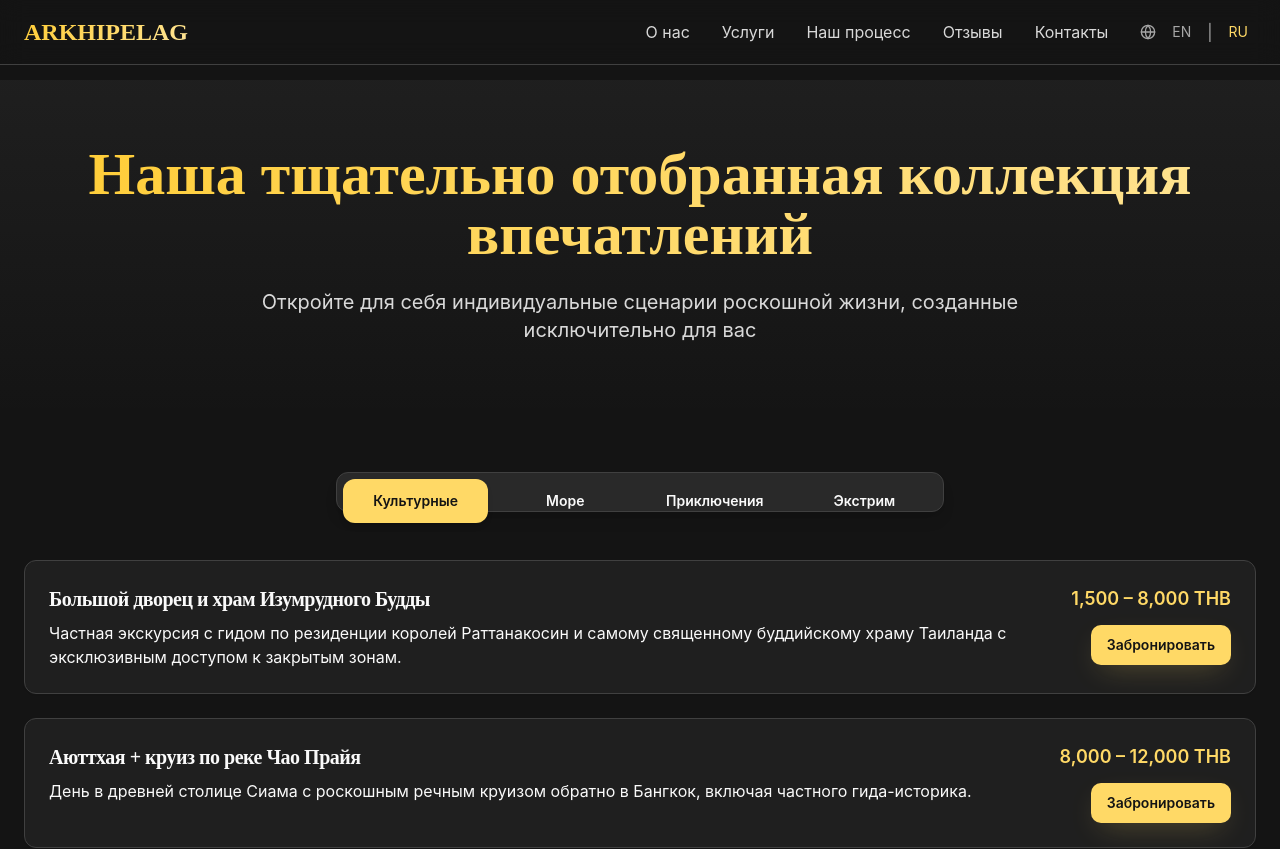
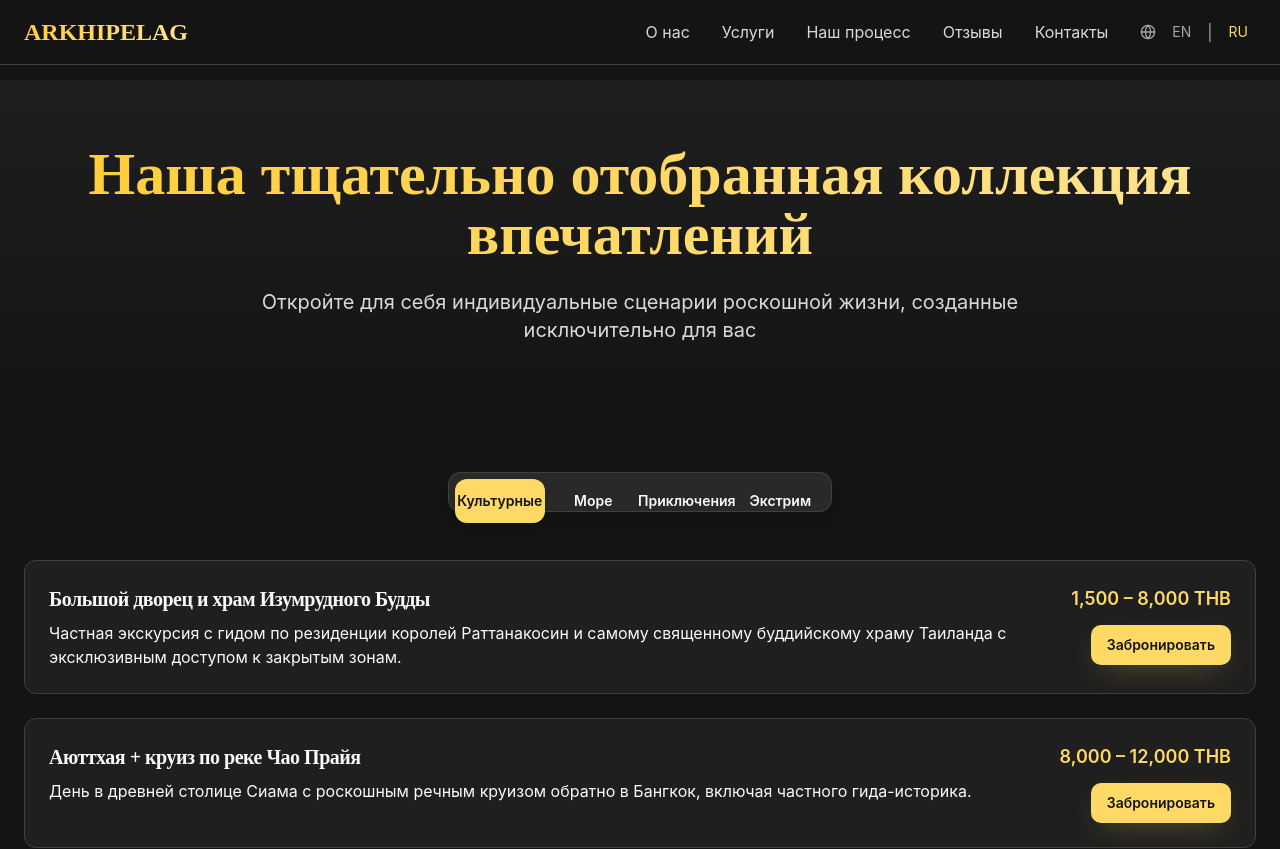
Before and after one commit to glebaanat-beep/arkhipelag-landing, a React (Vite) app: page /experiences-catalog in a window 1280 px wide. Shown: the top 849 px of the page. Built offline with nearby package versions, Linux system fonts and the light colour scheme.

Commit message:
Adjust container width

```diff
--- a/src/pages/ExperiencesCatalog.tsx
+++ b/src/pages/ExperiencesCatalog.tsx
@@ -164,7 +164,7 @@ export default function ExperiencesCatalog() {
         <section className="py-16">
           <div className="container mx-auto px-6">
             <Tabs defaultValue="cultural" className="w-full">
-              <TabsList className="grid grid-cols-4 w-fit mx-auto mb-12 bg-surface-elevated border border-border p-1.5 rounded-xl shadow-lg gap-1">
+              <TabsList className="grid grid-cols-4 w-96 mx-auto mb-12 bg-surface-elevated border border-border p-1.5 rounded-xl shadow-lg gap-1">
                 <TabsTrigger value="cultural" className="text-sm font-semibold py-3 px-6 rounded-lg data-[state=active]:bg-luxury-gold data-[state=active]:text-primary-foreground data-[state=active]:shadow-md transition-all duration-300 whitespace-nowrap">{t('catalog.tab.cultural')}</TabsTrigger>
                 <TabsTrigger value="sea" className="text-sm font-semibold py-3 px-6 rounded-lg data-[state=active]:bg-luxury-gold data-[state=active]:text-primary-foreground data-[state=active]:shadow-md transition-all duration-300 whitespace-nowrap">{t('catalog.tab.sea')}</TabsTrigger>
                 <TabsTrigger value="adventure" className="text-sm font-semibold py-3 px-6 rounded-lg data-[state=active]:bg-luxury-gold data-[state=active]:text-primary-foreground data-[state=active]:shadow-md transition-all duration-300 whitespace-nowrap">{t('catalog.tab.adventure')}</TabsTrigger>
```
